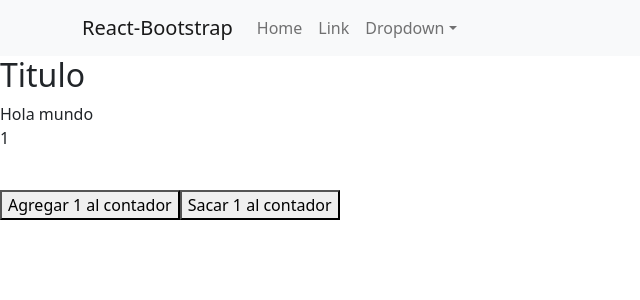
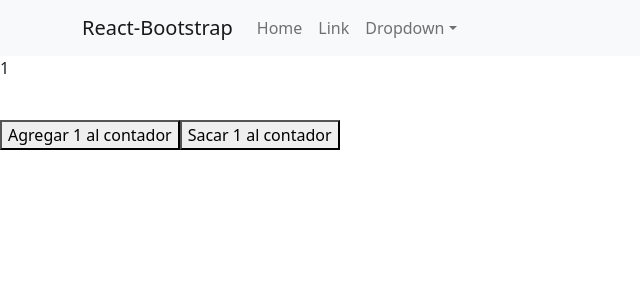
Before and after one commit to LaureanoRugani/React, a React (Create React App) app: page / in a window 1280 px wide. Shown: the top 300 px of the page, without its empty margins (0-640 px from the left). Built offline with nearby package versions, Linux system fonts and the light colour scheme.

Commit message:
arreglo stock

```diff
--- a/src/App.js
+++ b/src/App.js
@@ -12,15 +12,9 @@ import { useEffect } from 'react';
 
 function App() {
 
-  useEffect(() => {
-    console.log('App mounted');
-  },[Contador]);
   return <>
     <NavBar />
-    <h2>Titulo</h2>
-    <Container />
-    <Contador></Contador>
-
+    <Contador initial={1} stock={5}/>
   </>
 }
 
--- a/src/Components/ItemCount/index.js
+++ b/src/Components/ItemCount/index.js
@@ -2,22 +2,24 @@ import { useState, useEffect} from 'react';
 
 
 
-function Contador( stock, initial, onAdd) {
+function Contador({ stock, initial}) {
     // const handlers = useState(0);
-    const [contador, setContador] = useState(1);
-    <Contador stock="5" initial="1" />
+    const [contador, setContador] = useState(initial);
 
 
 
     function agregarAlContador() {
+        if(contador < stock) {
         setContador(contador + 1);
-        console.log(contador);
+        }
     }
 
     function sacarAlContador() {
+        if(contador > 1) {
         setContador(contador - 1);
-        console.log(contador);
+        }
     }
+
 
     return(
         <div>
```
